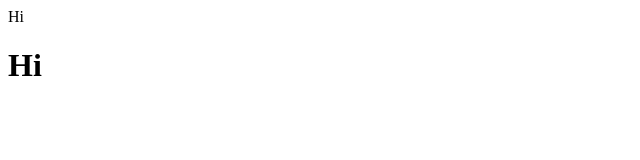
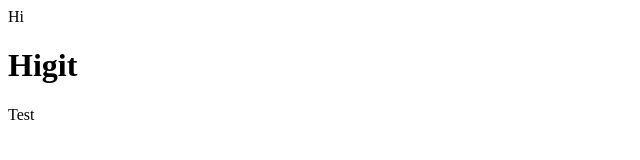
Before and after one commit to Subbalakshmi09/demo-repo, a plain HTML site: page index.html in a window 1280 px wide. Shown: the whole page, without its empty margins (0-640 px from the left). Drawn offline with Linux system fonts and the light colour scheme.

Commit message:
modified index.html

```diff
--- a/index.html
+++ b/index.html
@@ -1,2 +1,3 @@
 <div>Hi</div>
-<h1> Hi</h1>
+<h1> Higit </h1>
+<p> Test</p>
```
